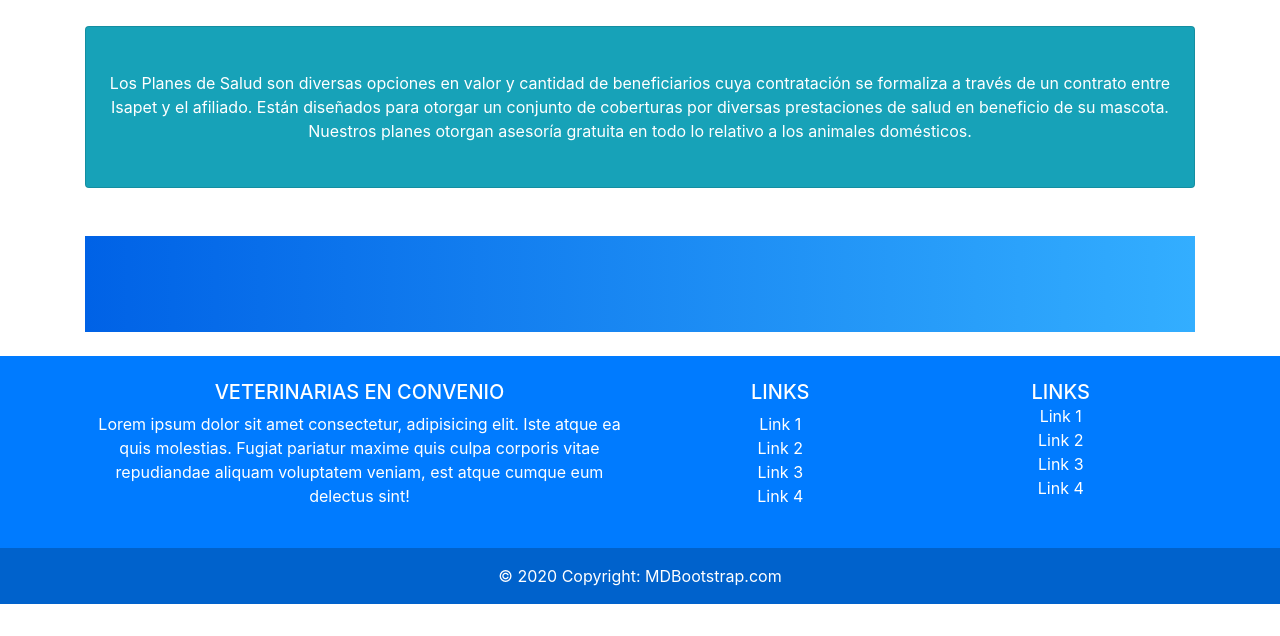
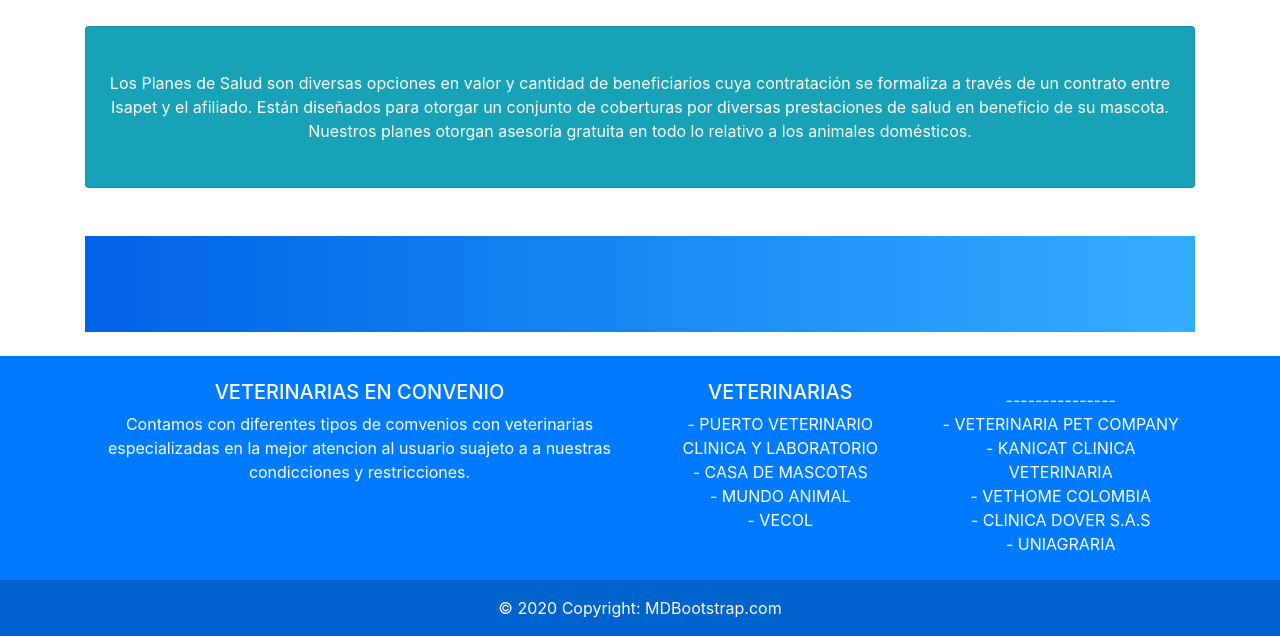
Before and after one commit to ElissLEE/ProyectoFinal_Software, a plain HTML site: page index.html in a window 1280 px wide. Shown: the part 426-1062 px from the top of the page. Before the commit the page ends 1030 px from the top, so only its background shows below. Drawn offline with Linux system fonts and the light colour scheme; some packages are replaced by stand-ins of ours; no server answers; a script that the page names is missing.

Commit message:
Agregue Convenios

```diff
--- a/index.html
+++ b/index.html
@@ -102,29 +102,28 @@
           <h5 class="text-uppercase">Veterinarias en convenio</h5>
 
           <p>
-            Lorem ipsum dolor sit amet consectetur, adipisicing elit. Iste atque ea quis
-            molestias. Fugiat pariatur maxime quis culpa corporis vitae repudiandae aliquam
-            voluptatem veniam, est atque cumque eum delectus sint!
+            Contamos con diferentes tipos de comvenios con veterinarias
+            especializadas en la mejor atencion al usuario suajeto a
+            a nuestras condicciones y restricciones.
           </p>
         </div>
         <!--Grid column-->
 
         <!--Grid column-->
         <div class="col-lg-3 col-md-6 mb-4 mb-md-0">
-          <h5 class="text-uppercase">Links</h5>
+          <h5 class="text-uppercase">VETERINARIAS</h5>
 
           <ul class="list-unstyled mb-0">
             <li>
-              <a href="#!" class="text-white">Link 1</a>
+          <a href="https://www.puertoveterinario.com" class="text-white">- PUERTO VETERINARIO CLINICA Y LABORATORIO</a>
             </li>
             <li>
-              <a href="#!" class="text-white">Link 2</a>
+              <a href="https://www.aiyellow.com/casademascotasarmenia/" class="text-white">- CASA DE MASCOTAS</a>                </li>
+            <li>
+              <a href="https://www.mundoanimalcali.com" class="text-white">- MUNDO ANIMAL</a>
             </li>
             <li>
-              <a href="#!" class="text-white">Link 3</a>
-            </li>
-            <li>
-              <a href="#!" class="text-white">Link 4</a>
+              <a href="https://vecol.com.co/" class="text-white">- VECOL</a>
             </li>
           </ul>
         </div>
@@ -132,24 +131,31 @@
 
            <!--Grid column-->
            <div class="col-lg-3 col-md-6 mb-4 mb-md-0">
-          <h5 class="text-uppercase mb-0">Links</h5>
+            <h5 class="text-uppercase"></h5>
 
-          <ul class="list-unstyled">
+            <ul class="list-unstyled mb-0">
               <li>
-              <a href="#!" class="text-white">Link 1</a>
+                <a href="" class="text-white">---------------</a>
                   </li>
               <li>
-              <a href="#!" class="text-white">Link 2</a>
+            <a href="https://petcompany24horas.negocio.site/" class="text-white">- VETERINARIA PET COMPANY </a>
               </li>
               <li>
-              <a href="#!" class="text-white">Link 3</a>
+                <a href="http://www.kanicat.com/" class="text-white">- KANICAT CLINICA VETERINARIA</a>                </li>
+              <li>
+                <a href="https://www.vethomecolombia.com/" class="text-white">- VETHOME COLOMBIA</a>
               </li>
               <li>
-              <a href="#!" class="text-white">Link 4</a>
+                <a href="https://dover.com.co/" class="text-white">- CLINICA DOVER S.A.S</a>
+              </li>
+              <li>
+                <a href="https://www.uniagraria.edu.co/programasacademicos/medicina-veterinaria/" class="text-white">- UNIAGRARIA</a>
               </li>
             </ul>
           </div>
           <!--Grid column-->
+
+
       </div>
       <!--Grid row-->
     </div>
```
Lines whose indentation alone changed are shown as unchanged.
